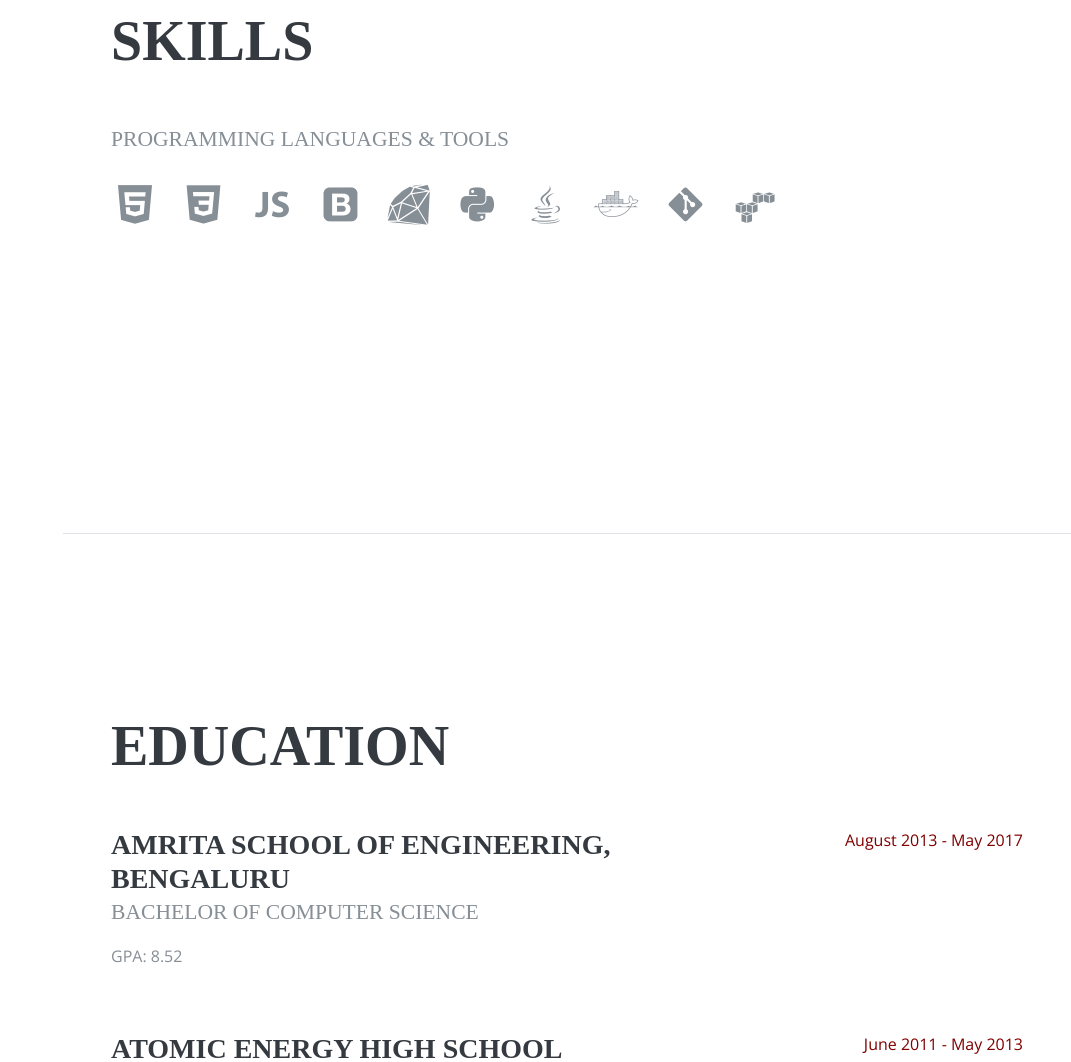
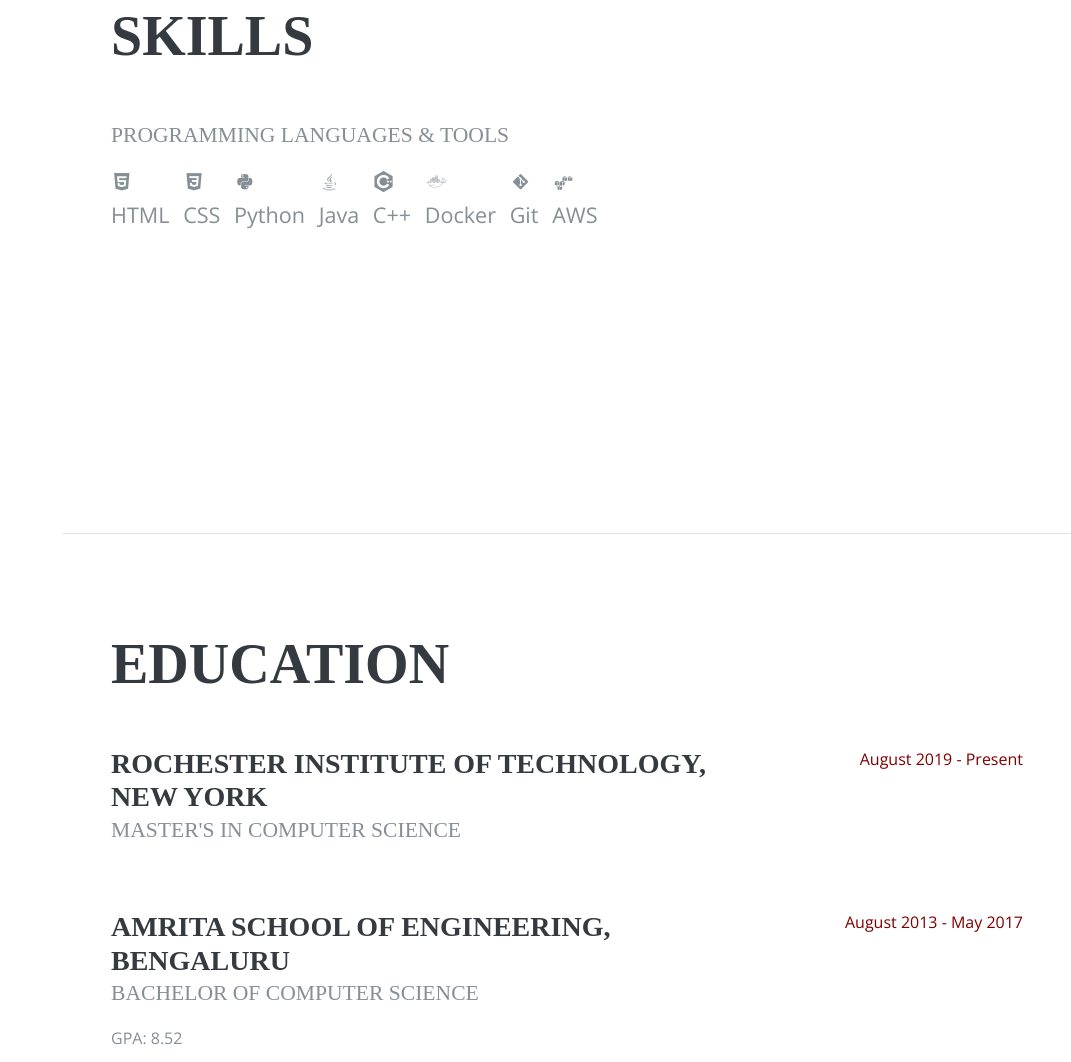
Before and after one commit to rachanamurthy/rachanamurthy.github.io, a plain HTML site: page index.html in a window 1280 px wide. Shown: the part 1866-2928 px from the top of the page, without its empty margins (209-1280 px from the left). Drawn offline with nearby package versions, Linux system fonts and the light colour scheme; a web font is replaced by a local one.

Commit message:
Added RIT and some other skills

```diff
--- a/css/resume.css
+++ b/css/resume.css
@@ -52,7 +52,7 @@ h2 {
 }
 
 .list-icons {
-  font-size: 3rem;
+  font-size: 1.35rem;
 }
 
 .list-icons .list-inline-item i:hover {
--- a/index.html
+++ b/index.html
@@ -19,6 +19,7 @@
     <link href="vendor/font-awesome/css/font-awesome.min.css" rel="stylesheet">
     <link href="vendor/devicons/css/devicons.min.css" rel="stylesheet">
     <link href="vendor/simple-line-icons/css/simple-line-icons.css" rel="stylesheet">
+    <link href="https://cdn.rawgit.com/konpa/devicon/df6431e323547add1b4cf45992913f15286456d3/devicon.min.css" rel="stylesheet">
 
     <!-- Custom styles for this template -->
     <link href="css/resume.css" rel="stylesheet">
@@ -71,7 +72,7 @@
           <p class="mb-5">I am experienced in developing, managing and deploying Web Applications.</p>
           <ul class="list-inline list-social-icons mb-0">
             <li class="list-inline-item">
-              <a href="https://www.linkedin.com/in/rachana-murty-951717119">
+              <a href="https://www.linkedin.com/in/rachana-achyuthuni-951717119">
                 <span class="fa-stack fa-lg">
                   <i class="fa fa-circle fa-stack-2x"></i>
                   <i class="fa fa-linkedin fa-stack-1x fa-inverse"></i>
@@ -142,44 +143,56 @@
       <section class="resume-section p-3 p-lg-5 d-flex flex-column" id="skills">
         <div class="my-auto">
           <h2 class="mb-5">Skills</h2>
-
           <div class="subheading mb-3">Programming Languages &amp; Tools</div>
           <ul class="list-inline list-icons">
             <li class="list-inline-item">
               <i class="devicons devicons-html5"></i>
+                <p>HTML</p>
             </li>
             <li class="list-inline-item">
               <i class="devicons devicons-css3"></i>
-            </li>
-            <li class="list-inline-item">
-              <i class="devicons devicons-javascript"></i>
-            </li>
-            <li class="list-inline-item">
-              <i class="devicons devicons-bootstrap"></i>
-            </li>
-             <li class="list-inline-item">
-              <i class="devicons devicons-ruby"></i>
+                <p>CSS</p>
             </li>
             <li class="list-inline-item">
               <i class="devicons devicons-python"></i>
+                <p>Python</p>
             </li>
             <li class="list-inline-item">
               <i class="devicons devicons-java"></i>
+                <p>Java</p>
+            </li>
+            <li class="list-inline-item">
+              <i class="devicon-cplusplus-plain"></i>
+                <p>C++</p>
             </li>
             <li class="list-inline-item">
               <i class="devicons devicons-docker"></i>
+                <p>Docker</p>
             </li>
             <li class="list-inline-item">
               <i class="devicons devicons-git"></i>
+                <p>Git</p>
             </li>
             <li class="list-inline-item">
               <i class="devicons devicons-aws"></i>
+               <p>AWS</p>
             </li>
           </ul>
       </section>
       <section class="resume-section p-3 p-lg-5 d-flex flex-column" id="education">
         <div class="my-auto">
           <h2 class="mb-5">Education</h2>
+
+          <div class="resume-item d-flex flex-column flex-md-row mb-5">
+            <div class="resume-content mr-auto">
+              <h3 class="mb-0">Rochester Institute of Technology, New york</h3>
+              <div class="subheading mb-3">Master's in Computer Science</div>
+              <div></div>
+            </div>
+            <div class="resume-date text-md-right">
+              <span class="text-primary">August 2019 - Present</span>
+            </div>
+          </div>
 
           <div class="resume-item d-flex flex-column flex-md-row mb-5">
             <div class="resume-content mr-auto">
@@ -203,7 +216,6 @@
               <span class="text-primary">June 2011 - May 2013</span>
             </div>
           </div>
-
         </div>
       </section>
 
```
